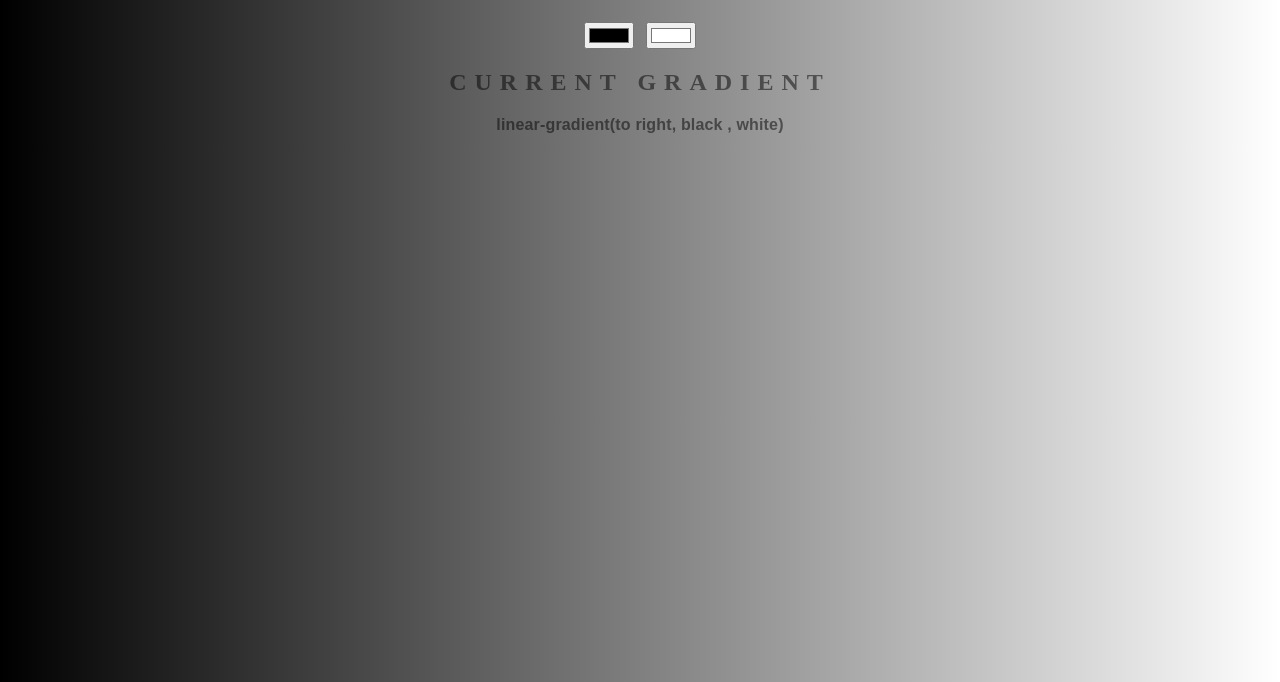
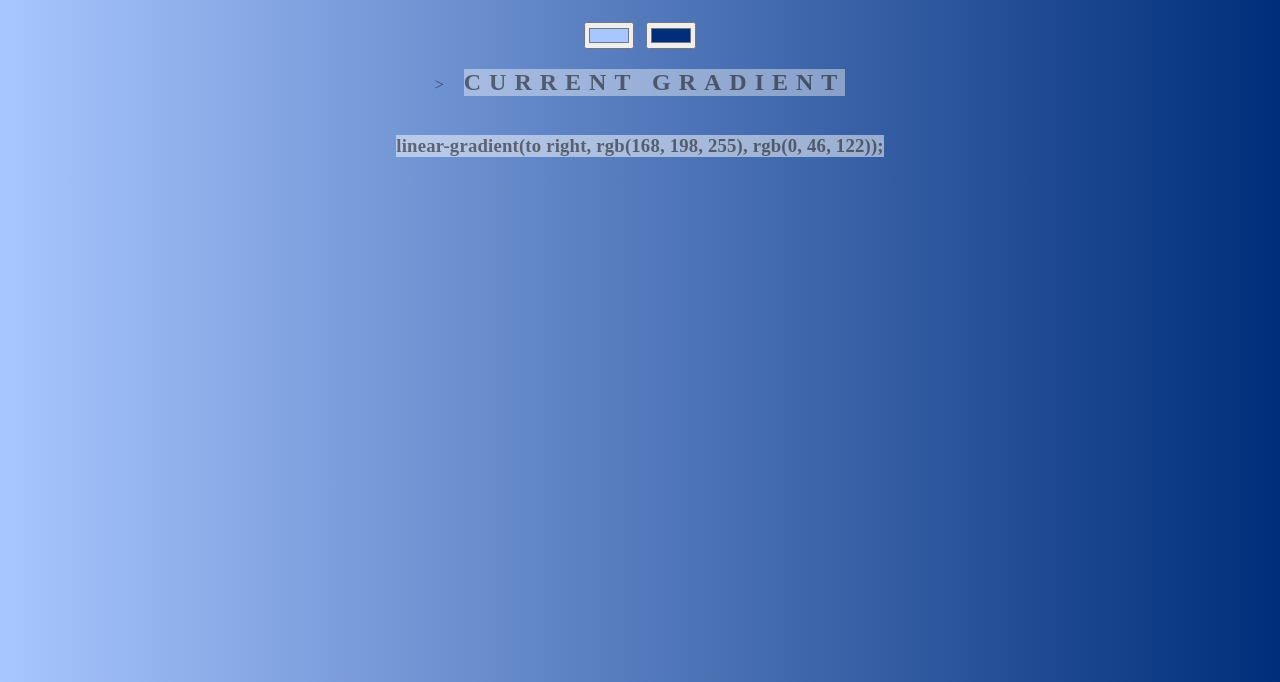
Before and after one commit to SobanVenkat97/gradient-generator, a plain HTML site: page index.html in a window 1280 px wide. Shown: the part 118-800 px from the top of the page. Drawn offline with Linux system fonts and the light colour scheme.

Commit message:
changed the default background and added some BG so that text can be visible wrt all colors

```diff
--- a/index.html
+++ b/index.html
@@ -6,10 +6,12 @@
 </head>
 <body id="gradient">
 	<h1>Gradient Generator</h1>
-	<input class="color1" type="color" name="color1" value="#000000">
-	<input class="color2" type="color" name="color2" value="#ffffff">
+	<input class="color1" type="color" name="color1" value="#a8c6ff">
+	<input class="color2" type="color" name="color2" value="#002e7a">
+	<br/>>
 	<h2>Current Gradient</h2>
-	<h3>linear-gradient(to right, black , white)</h3>
+	<br/>
+	<h3>linear-gradient(to right, rgb(168, 198, 255), rgb(0, 46, 122));</h3>
 	<script type="text/javascript" src="script.js"></script>
 </body>
 </html>
--- a/style.css
+++ b/style.css
@@ -5,7 +5,7 @@ body {
     text-transform: uppercase;
     letter-spacing: .5em;
     top: 15%;
-	background: linear-gradient(to right, black , white); /* Standard syntax */
+	background: linear-gradient(to right, rgb(168, 198, 255), rgb(0, 46, 122));
 }
 
 h1 {
@@ -19,11 +19,19 @@ h1 {
     width: 100%;
 }
 
+h2 {
+    background-color : rgba(255,255,255,0.4);
+    text-align: center;
+    display : inline-block;
+}
+
 h3 {
-	font: 900 1em 'Raleway', sans-serif;
     color: rgba(0,0,0,.5);
     text-align: center;
     text-transform: none;
     letter-spacing: 0.01em;
+    background-color : rgba(255,255,255,0.5);
+    text-align: center;
+    display : inline-block;
 
 }
```
